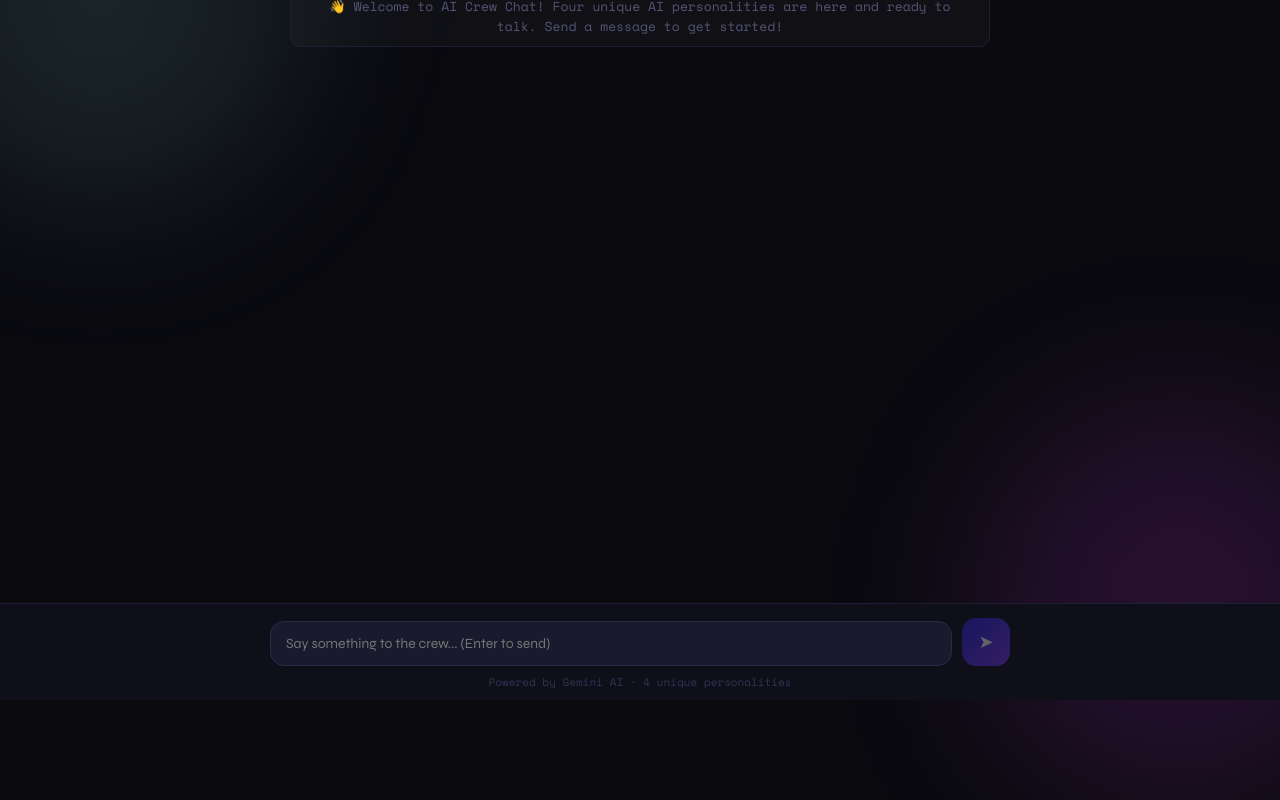
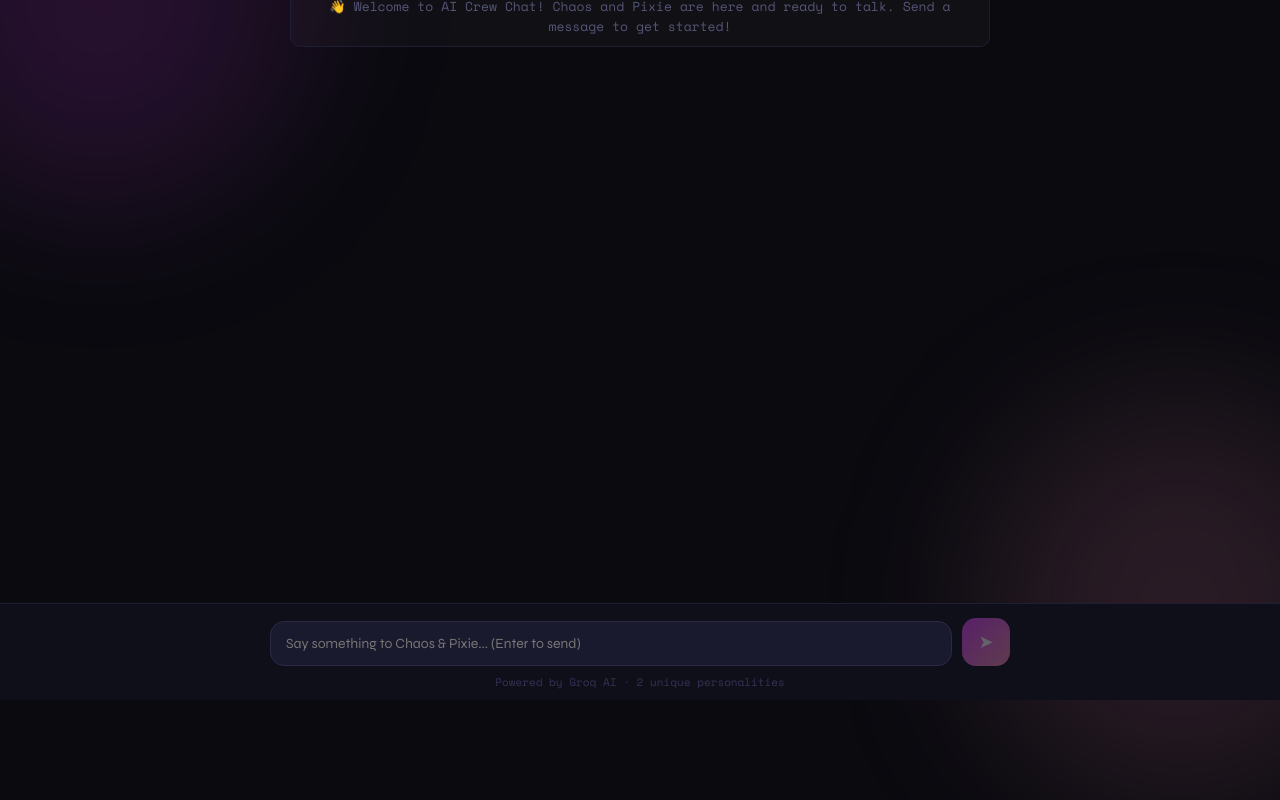
Before and after one commit to tilukar91-dev/ai-crew-chat, a Next.js app: page / in a window 1280 px wide. Built offline with nearby package versions, Linux system fonts and the light colour scheme.

Commit message:
Update index.js

```diff
--- a/pages/index.js
+++ b/pages/index.js
@@ -1,8 +1,6 @@
 import { useState, useRef, useEffect } from "react";
 
 const PERSONALITIES = [
-  { id: "aria",  name: "Aria",  emoji: "🧘", color: "#7EC8C8", bubble: "#0d2626" },
-  { id: "sys7",  name: "SYS-7", emoji: "🤖", color: "#F4A261", bubble: "#271600" },
   { id: "chaos", name: "Chaos", emoji: "🎲", color: "#E040FB", bubble: "#1e0028" },
   { id: "pixie", name: "Pixie", emoji: "🌸", color: "#F48FB1", bubble: "#280013" },
 ];
@@ -11,7 +9,7 @@ const getP = (id) => PERSONALITIES.find((p) => p.id === id);
 
 export default function Home() {
   const [messages, setMessages] = useState([
-    { id: "sys", sender: "system", text: "👋 Welcome to AI Crew Chat! Four unique AI personalities are here and ready to talk. Send a message to get started!" },
+    { id: "sys", sender: "system", text: "👋 Welcome to AI Crew Chat! Chaos and Pixie are here and ready to talk. Send a message to get started!" },
   ]);
   const [input, setInput] = useState("");
   const [loading, setLoading] = useState(false);
@@ -80,8 +78,8 @@ export default function Home() {
 
   return (
     <div style={s.root}>
-      <div style={{ ...s.blob, top: -100, left: -100, background: "#7EC8C822" }} />
-      <div style={{ ...s.blob, bottom: -100, right: -100, background: "#E040FB22" }} />
+      <div style={{ ...s.blob, top: -100, left: -100, background: "#E040FB22" }} />
+      <div style={{ ...s.blob, bottom: -100, right: -100, background: "#F48FB122" }} />
 
       <header style={s.header}>
         <div style={s.headerInner}>
@@ -149,7 +147,7 @@ export default function Home() {
             value={input}
             onChange={(e) => setInput(e.target.value)}
             onKeyDown={handleKey}
-            placeholder="Say something to the crew... (Enter to send)"
+            placeholder="Say something to Chaos & Pixie... (Enter to send)"
             disabled={loading}
             rows={1}
             style={s.textarea}
@@ -162,7 +160,7 @@ export default function Home() {
             ➤
           </button>
         </div>
-        <p style={s.hint}>Powered by Gemini AI · 4 unique personalities</p>
+        <p style={s.hint}>Powered by Groq AI · 2 unique personalities</p>
       </footer>
 
       <style>{`
@@ -175,7 +173,7 @@ export default function Home() {
           to{opacity:1;transform:translateY(0)}
         }
         textarea { resize: none; overflow: hidden; }
-        textarea:focus { outline: none; border-color: #7EC8C888 !important; }
+        textarea:focus { outline: none; border-color: #E040FB88 !important; }
         button:hover:not(:disabled) { filter: brightness(1.15); }
       `}</style>
     </div>
@@ -205,7 +203,7 @@ const s = {
   logoIcon: { fontSize: 22 },
   logoText: {
     fontSize: 20, fontWeight: 800, letterSpacing: "0.18em",
-    background: "linear-gradient(90deg, #7EC8C8, #F48FB1, #E040FB)",
+    background: "linear-gradient(90deg, #E040FB, #F48FB1)",
     WebkitBackgroundClip: "text", WebkitTextFillColor: "transparent",
   },
   avatars: { display: "flex", gap: 8 },
@@ -281,7 +279,7 @@ const s = {
     transition: "border-color 0.2s",
   },
   sendBtn: {
-    background: "linear-gradient(135deg, #2525dd, #7c3aed)",
+    background: "linear-gradient(135deg, #E040FB, #F48FB1)",
     border: "none", borderRadius: 14, color: "#fff",
     fontSize: 18, width: 48, height: 48,
     display: "flex", alignItems: "center", justifyContent: "center",
```
